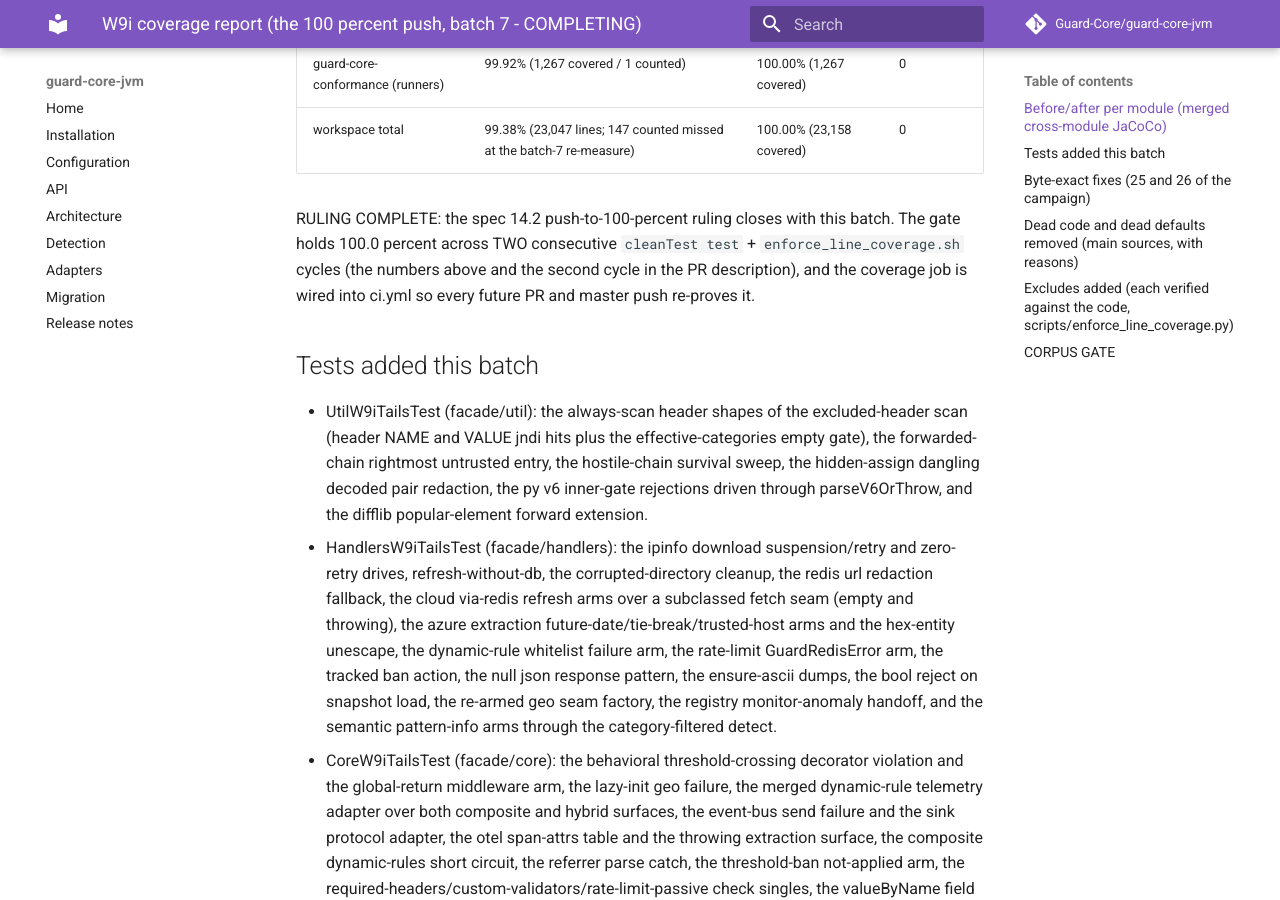
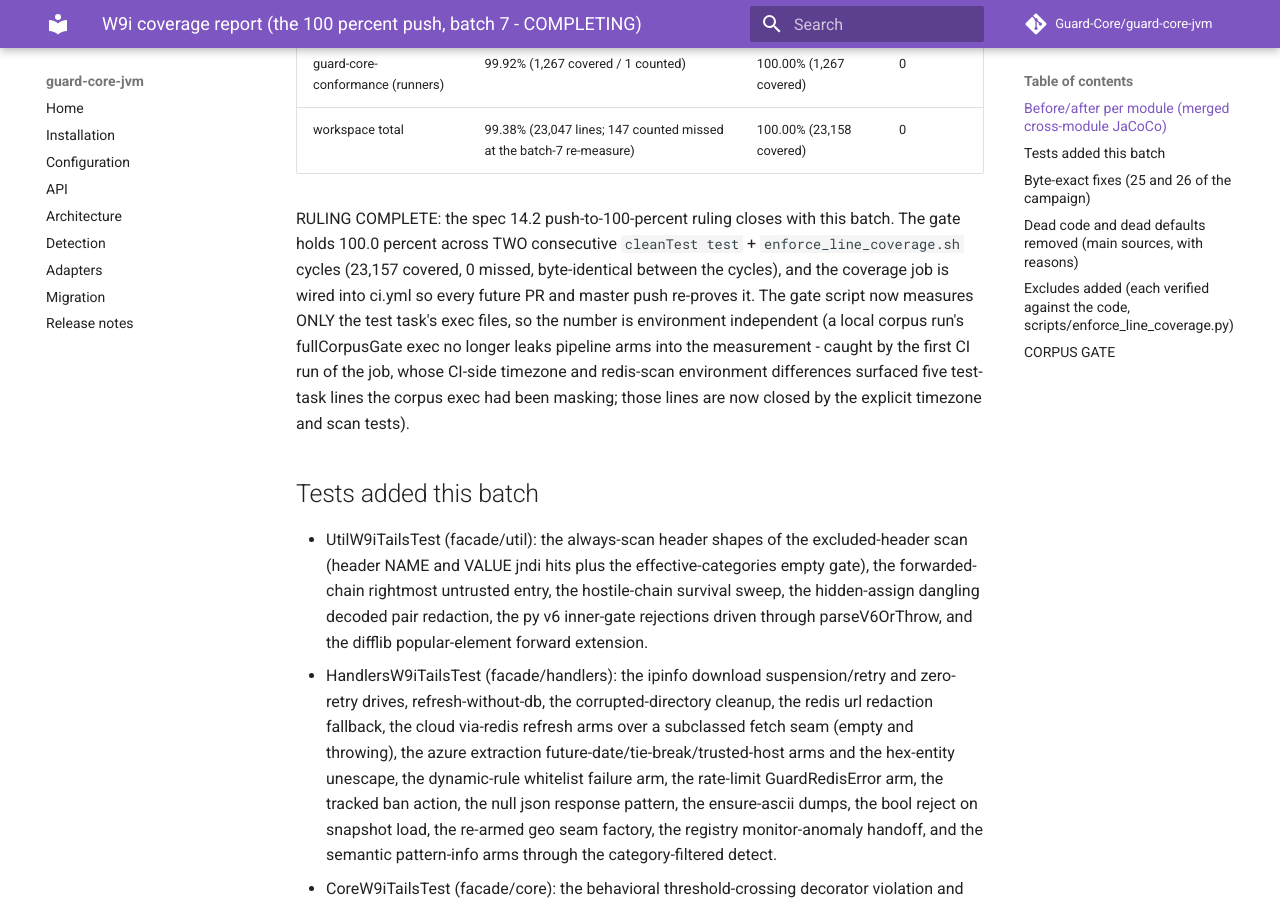
Before and after one commit to Guard-Core/guard-core-jvm, an MkDocs documentation site: the page built from docs/w9i-coverage.md, in a window 1280 px wide and 900 px high, scrolled down 600 px. Built offline with MkDocs 1.6.1 and Material for MkDocs 9.7.7, drawn with Linux system fonts in a browser that asks for light colours; comment, search, counter and statistics services are not loaded.

Commit message:
w9i: the gate measures the test task only, and the environment-dependent lines are closed by tests
The first CI run of the coverage job exposed five test-task lines the local
corpus exec had been masking (the pydantic timestamp Z and +HH:MM arms, and
the lettuce SCAN cursor loop). The gate script now merges only the test
task's exec files so the measurement cannot drift with whatever else left an
exec behind, the timestamp offset arms are driven over explicit UTC and
+05:30 zones, and the scan cursor loop is driven over live redis. Two
consecutive cleanTest test + gate cycles hold 100.0 percent with byte-identical
counts (23,157 covered, 0 missed).

```diff
--- a/docs/w9i-coverage.md
+++ b/docs/w9i-coverage.md
@@ -18,9 +18,15 @@ conformance module exercises facade/engine code from another JVM). Reproduce:
 
 RULING COMPLETE: the spec 14.2 push-to-100-percent ruling closes with this
 batch. The gate holds 100.0 percent across TWO consecutive
-`cleanTest test` + `enforce_line_coverage.sh` cycles (the numbers above and
-the second cycle in the PR description), and the coverage job is wired into
-ci.yml so every future PR and master push re-proves it.
+`cleanTest test` + `enforce_line_coverage.sh` cycles (23,157 covered,
+0 missed, byte-identical between the cycles), and the coverage job is wired
+into ci.yml so every future PR and master push re-proves it. The gate script
+now measures ONLY the test task's exec files, so the number is environment
+independent (a local corpus run's fullCorpusGate exec no longer leaks
+pipeline arms into the measurement - caught by the first CI run of the job,
+whose CI-side timezone and redis-scan environment differences surfaced five
+test-task lines the corpus exec had been masking; those lines are now closed
+by the explicit timezone and scan tests).
 
 ## Tests added this batch
 
```
Also changed, not shown: 2 other files.
